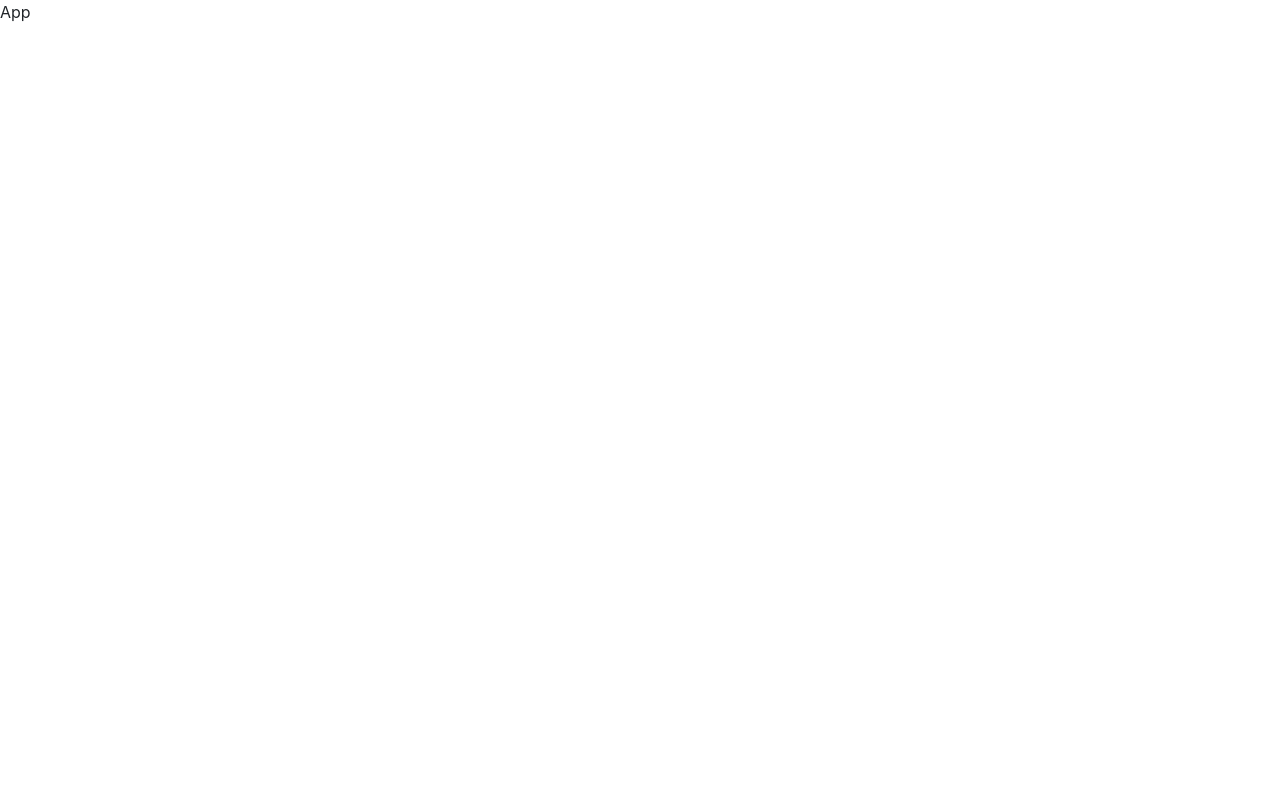
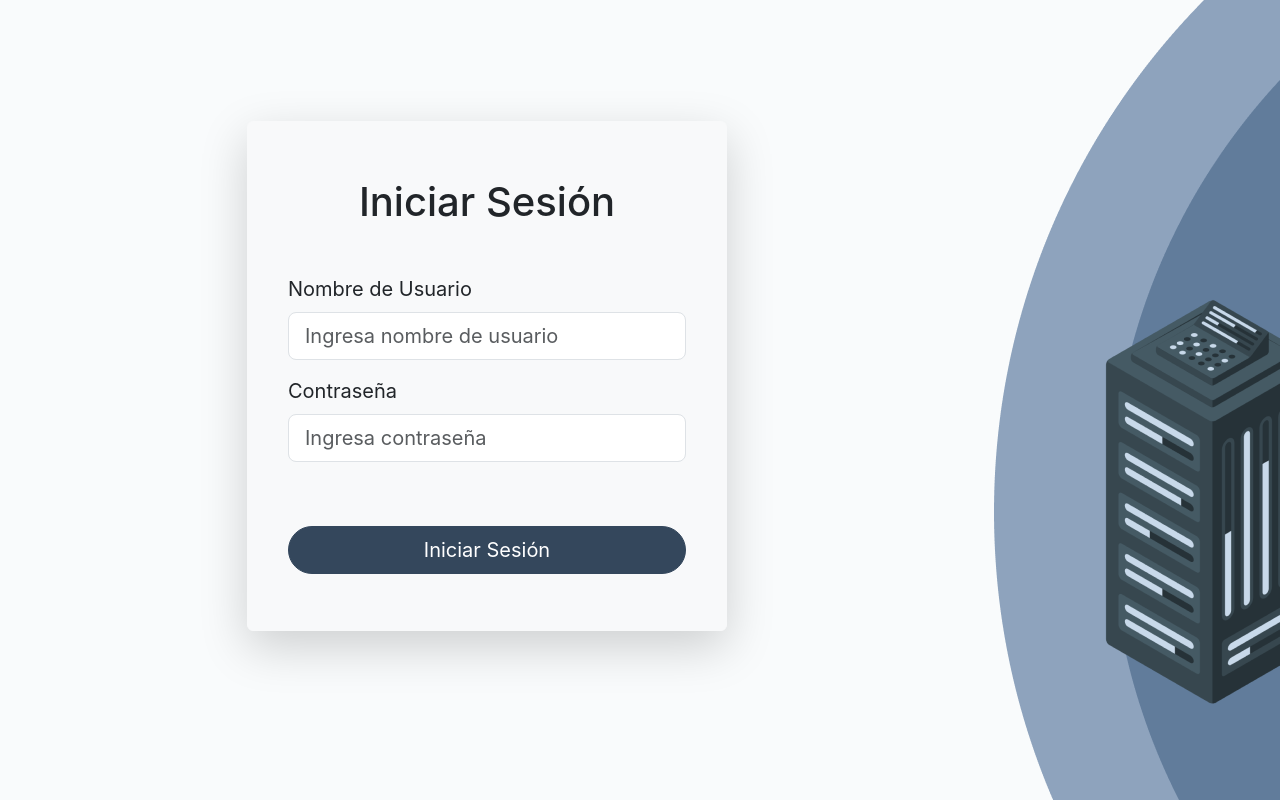
Before and after one commit to silversemx/silvertime-login, a React (Create React App) app: page / in a window 1280 px wide. Built offline with nearby package versions, Linux system fonts and the light colour scheme.

Commit message:
Added base Login component, styles & background image

```diff
--- a/public/index.html
+++ b/public/index.html
@@ -12,6 +12,8 @@
 		<link rel="apple-touch-icon" href="%PUBLIC_URL%/logo192.png" />
 
 		<link rel="manifest" href="%PUBLIC_URL%/manifest.json" />
+
+		<link rel="stylesheet" href="%PUBLIC_URL%/style/style.css" type="text/css">
 
 		<!-- Bootstrap -->
 		<link href="https://cdn.jsdelivr.net/npm/bootstrap@5.3.0-alpha1/dist/css/bootstrap.min.css" rel="stylesheet" integrity="sha384-GLhlTQ8iRABdZLl6O3oVMWSktQOp6b7In1Zl3/Jr59b6EGGoI1aFkw7cmDA6j6gD" crossorigin="anonymous">
--- /dev/null
+++ b/public/style/style.css
@@ -0,0 +1,15 @@
+/*** login ***/
+
+.login {
+	background-image: url('../assets/background-img.png') !important;
+	height: 100vh;
+	display: flex;
+	align-items: center;
+}
+
+/*** buttons ***/
+
+.btn-submit {
+	background-color: #34475c !important;
+	border-color: #34475c !important;
+}
--- a/src/App.css
+++ /dev/null
@@ -1,38 +0,0 @@
-.App {
-  text-align: center;
-}
-
-.App-logo {
-  height: 40vmin;
-  pointer-events: none;
-}
-
-@media (prefers-reduced-motion: no-preference) {
-  .App-logo {
-    animation: App-logo-spin infinite 20s linear;
-  }
-}
-
-.App-header {
-  background-color: #282c34;
-  min-height: 100vh;
-  display: flex;
-  flex-direction: column;
-  align-items: center;
-  justify-content: center;
-  font-size: calc(10px + 2vmin);
-  color: white;
-}
-
-.App-link {
-  color: #61dafb;
-}
-
-@keyframes App-logo-spin {
-  from {
-    transform: rotate(0deg);
-  }
-  to {
-    transform: rotate(360deg);
-  }
-}
--- a/src/App.js
+++ b/src/App.js
@@ -1,11 +1,27 @@
 import React from 'react';
 
+// Packages
+import { BrowserRouter as Router, Routes, Route } from 'react-router-dom';
+
+// Components
+import Login from './components/auth/Login';
+
+// Redux
+import { Provider } from 'react-redux';
+import store from './store';
+
 const App = () => {
-  return (
-    <div className="App">
-      App
-    </div>
-  );
+	return (
+		<Provider store= { store }>
+			<Router>
+				<div className='App'>
+					<Routes>
+						<Route path='/' element={ <Login /> } exact />
+					</Routes>
+				</div>
+			</Router>
+		</Provider>
+	);
 }
 
 export default App;
--- /dev/null
+++ b/src/components/auth/Login.js
@@ -0,0 +1,69 @@
+import React, { useState } from 'react';
+import { useDispatch, useSelector } from 'react-redux';
+
+// React Bootstrap
+import { Container, Card, Form, Button } from 'react-bootstrap';
+
+// Components
+import CustomAlert from '../utils/CustomAlert';
+
+const Login = () => {
+	const [loginUserInfo, setLoginUserInfo] = useState({ username: '', password: '' });
+
+	const alertInitialState = { display: false, type: '', msg: '' }
+	const [alert, setAlert] = useState(alertInitialState);
+
+	const validateMsgInfo = loginUserInfo.username === '' || loginUserInfo.password === '';
+
+	const handleUserAction = (e) => {
+		e.preventDefault();
+
+		if (validateMsgInfo) {
+			setAlert({ display: true, type: 'danger', msg: 'Campos faltantes!' });
+			return;
+		}
+		setAlert(alertInitialState);
+	}
+
+	return (
+		<Container className='login' fluid>
+			<Card className='shadow-lg p-4 mb-5 bg-body-tertiary rounded' style={{ marginLeft: '235px', width: '30rem' }} border='light'>
+				<Card.Body>
+					<Card.Title className='text-center mt-3 mb-5' as={'h1'}>Iniciar Sesión</Card.Title>
+						{alert.display &&
+							<CustomAlert type={alert.type} msg={alert.msg} />
+						}
+
+						<Form className='mb-5'>
+							<Form.Group className='mb-3' controlId='formBasicEmail'>
+								<Form.Label className='fs-5'>Nombre de Usuario</Form.Label>
+								<Form.Control
+									size='lg'
+									placeholder='Ingresa nombre de usuario'
+									value={loginUserInfo.username}
+									onChange={(e) => setLoginUserInfo({ ...loginUserInfo, username: e.target.value})}
+								/>
+							</Form.Group>
+							<Form.Group className='mb-3' controlId='formBasicPassword'>
+								<Form.Label className='fs-5'>Contraseña</Form.Label>
+								<Form.Control
+									size='lg'
+									type='password'
+									placeholder='Ingresa contraseña'
+									value={loginUserInfo.password}
+									onChange={(e) => setLoginUserInfo({ ...loginUserInfo, password: e.target.value})}
+								/>
+							</Form.Group>
+						</Form>
+						<div className='d-grid gap-2 py-3'>
+							<Button className='btn-submit' size='lg' style={{ borderRadius: '35px' }} onClick={(e) => handleUserAction(e)}>
+								Iniciar Sesión
+							</Button>
+						</div>
+				</Card.Body>
+			</Card>
+		</Container>
+	);
+}
+
+export default Login;
```
Also changed, not shown: public/assets/background-img.png (added).
